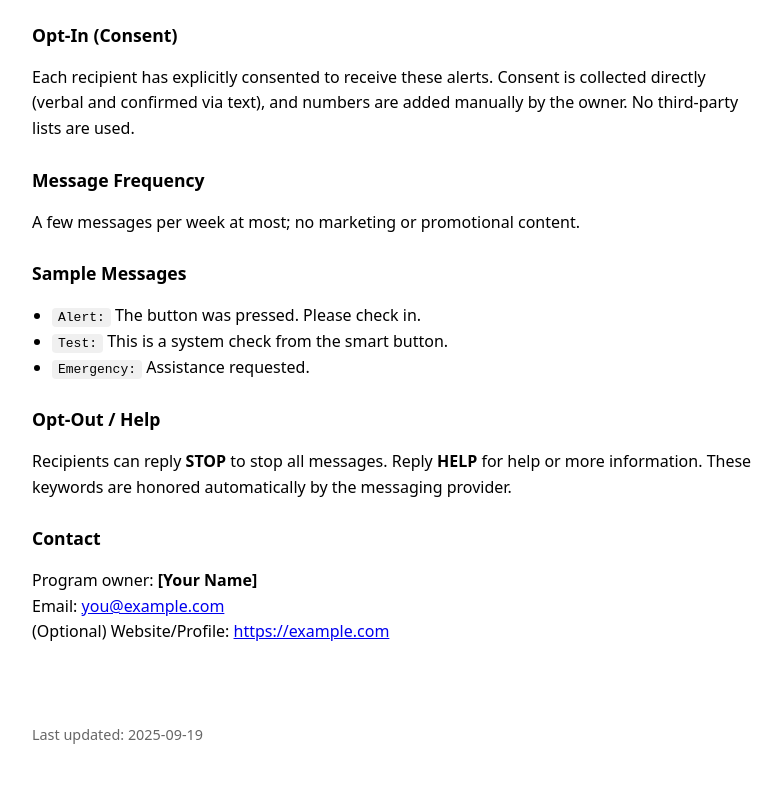
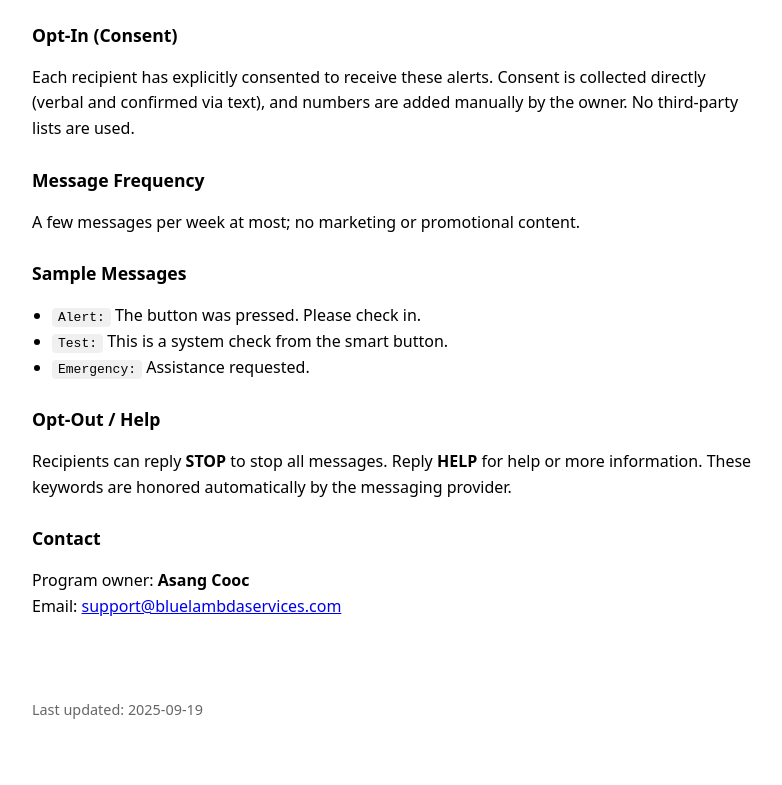
Before and after one commit to scaviator/flic-sms-program, a plain HTML site: page index.html in a window 1280 px wide. Shown: the part 411-1196 px from the top of the page, without its empty margins (248-1030 px from the left). After the commit the page ends 1170 px from the top, so only its background shows below. Drawn offline with Linux system fonts and the light colour scheme.

Commit message:
Update index.html

```diff
--- a/index.html
+++ b/index.html
@@ -65,9 +65,8 @@
 
     <h2>Contact</h2>
     <p>
-      Program owner: <strong>[Your Name]</strong><br />
-      Email: <a href="mailto:you@example.com">you@example.com</a><br />
-      (Optional) Website/Profile: <a href="https://example.com" target="_blank" rel="noopener">https://example.com</a>
+      Program owner: <strong>Asang Cooc</strong><br />
+      Email: <a href="mailto:support@bluelambdaservices.com">support@bluelambdaservices.com</a><br />
     </p>
   </main>
 
```
